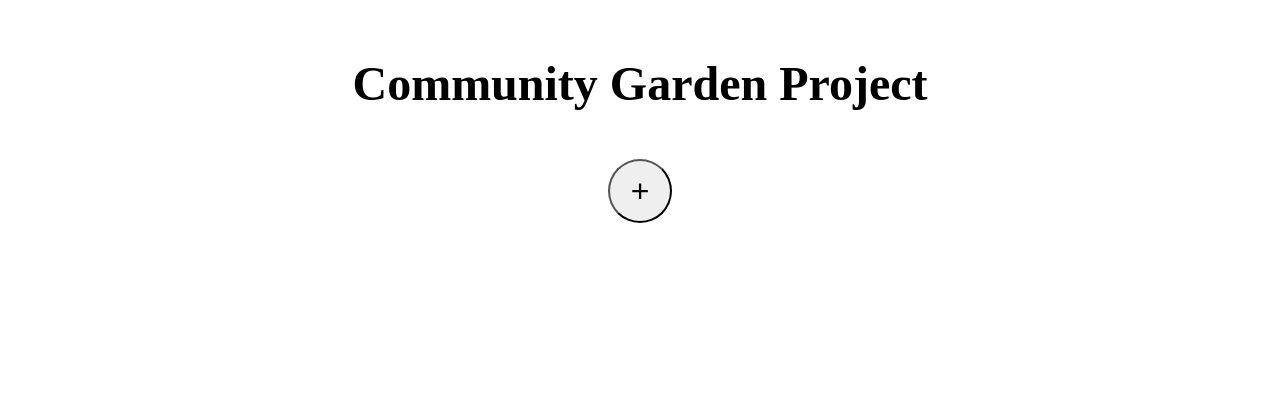
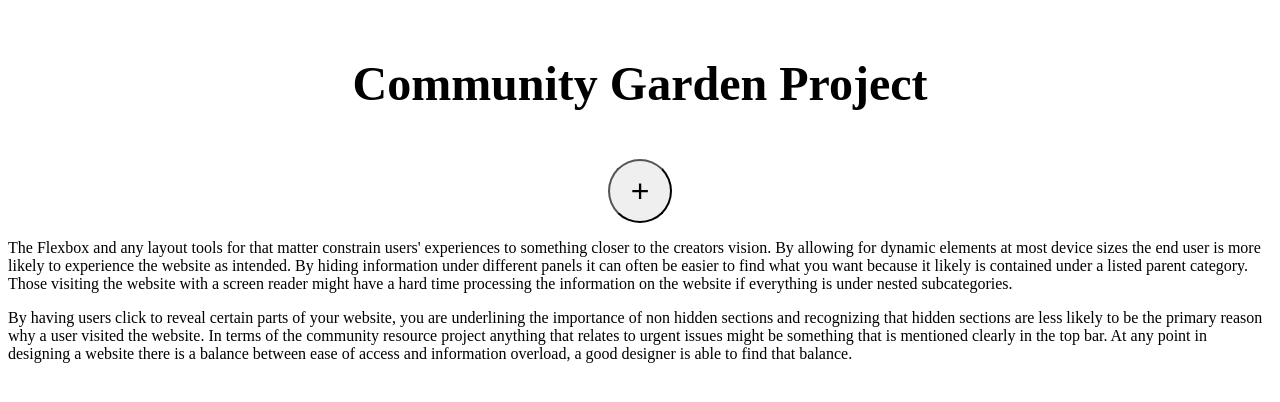
Before and after one commit to yank0h/webWiley, a plain HTML site: page ica/wk5/index.html in a window 1280 px wide. Drawn offline with Linux system fonts and the light colour scheme.

Commit message:
added relfection

```diff
--- a/ica/wk5/index.html
+++ b/ica/wk5/index.html
@@ -24,10 +24,14 @@
         }
         .card-content {
             display: none;
+            font-size: 1.5rem;
         }
 
         h3 {
             font-size: 3rem;
+        }
+        .reflection {
+            font-size: 1rem;
         }
 
 </style>
@@ -45,6 +49,12 @@
             <p>Contact: garden@community.org</p>
           </div>
         </div>
+        <div class="reflection">
+            <p>The Flexbox and any layout tools for that matter constrain users' experiences to something closer to the creators vision. By allowing for dynamic elements at most device sizes the end user is more likely to experience the website as intended. By hiding information under different panels it can often be easier to find what you want because it likely is contained under a listed parent category. Those visiting the website with a screen reader might have a hard time processing the information on the website if everything is under nested subcategories.
+            </p>
+            <p>
+            By having users click to reveal certain parts of your website, you are underlining the importance of non hidden sections and recognizing that hidden sections are less likely to be the primary reason why a user visited the website. In terms of the community resource project anything that relates to urgent issues might be something that is mentioned clearly in the top bar. At any point in designing a website there is a balance between ease of access and information overload, a good designer is able to find that balance.</p>
+        </div>
       </div>
       <script src="script.js"></script>
 </body>
```
